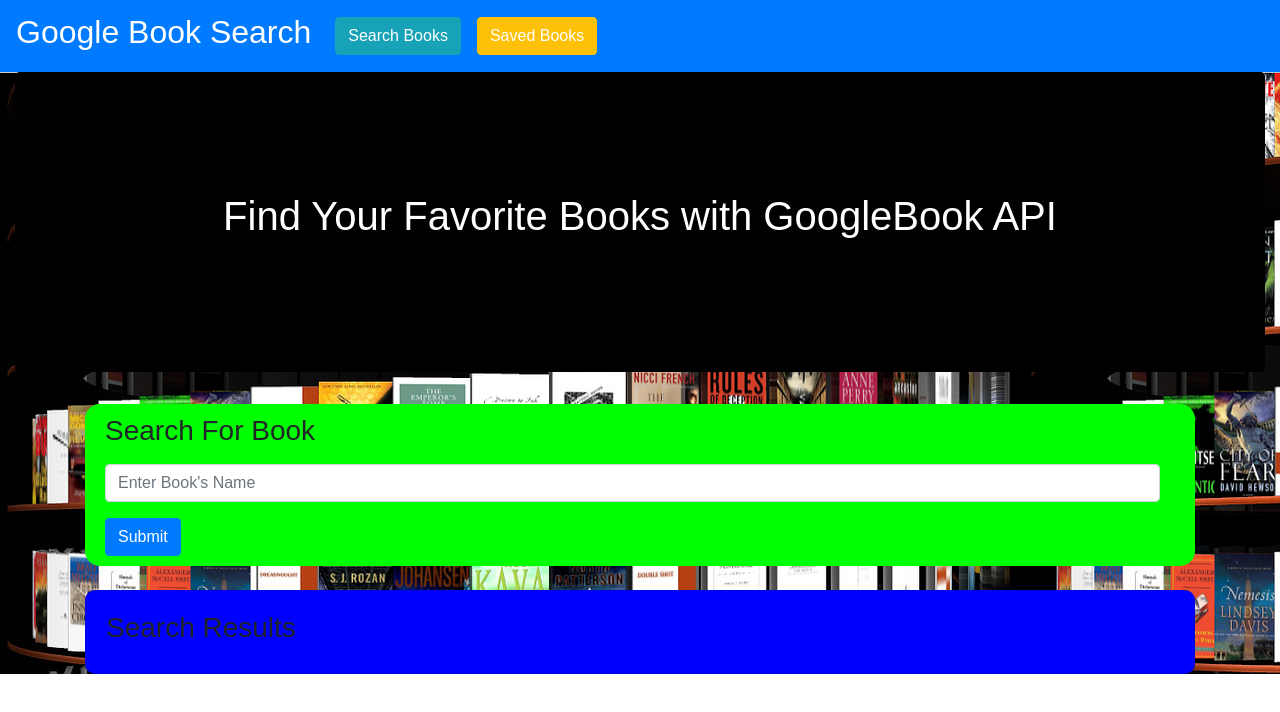
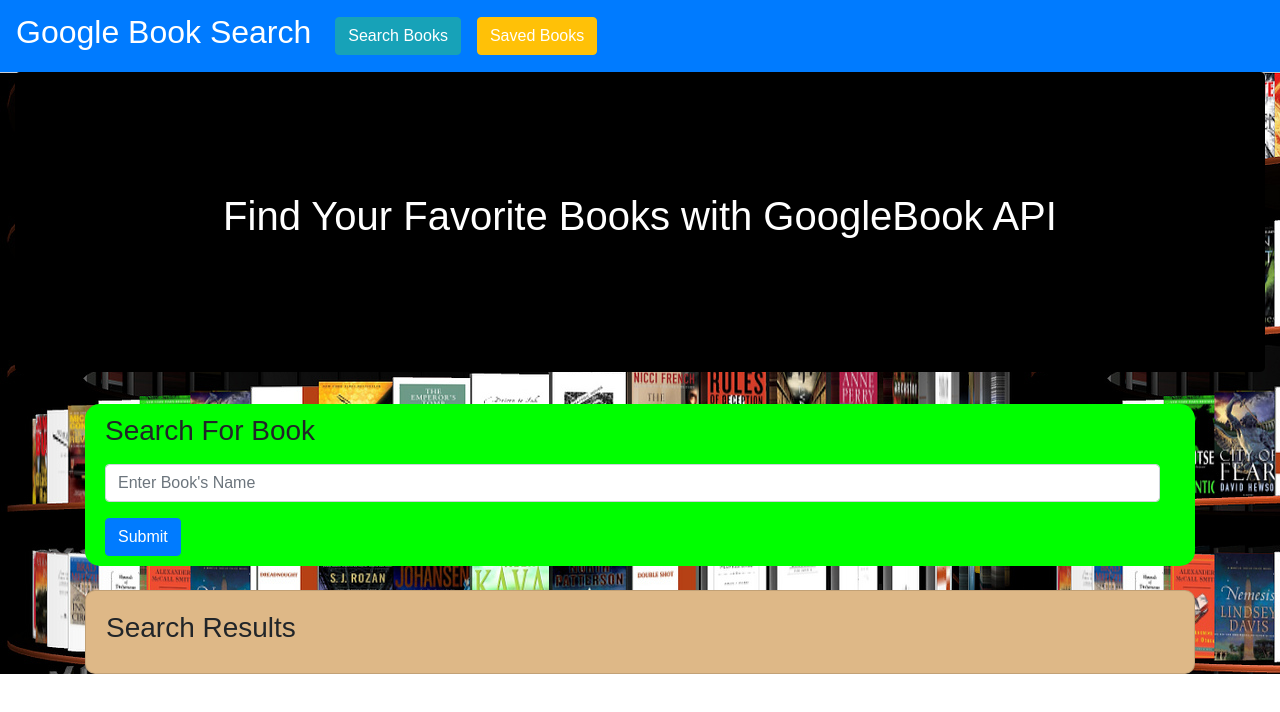
Before and after one commit to JMillan13/google-books-search, a React (Create React App) app in the folder client/: page / in a window 1280 px wide. Shown: the top 712 px of the page. Built offline with nearby package versions, Linux system fonts and the light colour scheme; a web font is replaced by a local one.

Commit message:
color change in savedresults

```diff
--- a/client/src/components/SavedResults/style.css
+++ b/client/src/components/SavedResults/style.css
@@ -1,6 +1,6 @@
 .card{
   border-radius: 10px;
-  background-color: #0000FF
+  background-color: #DEB887
 
 }
 
```
